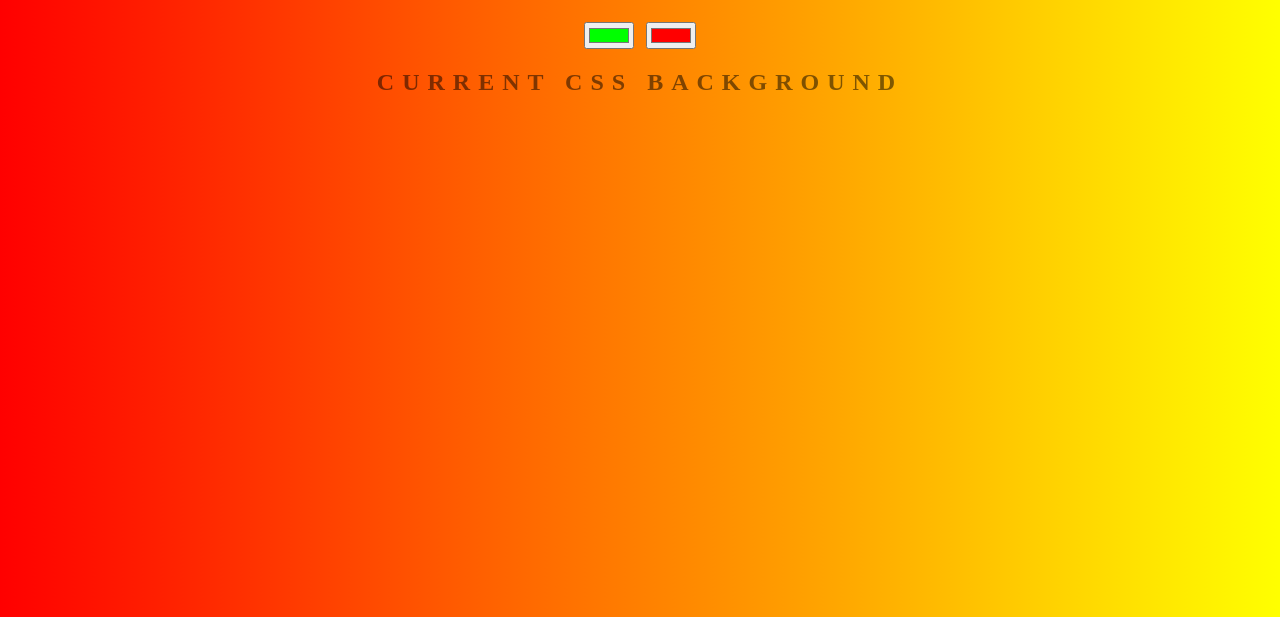
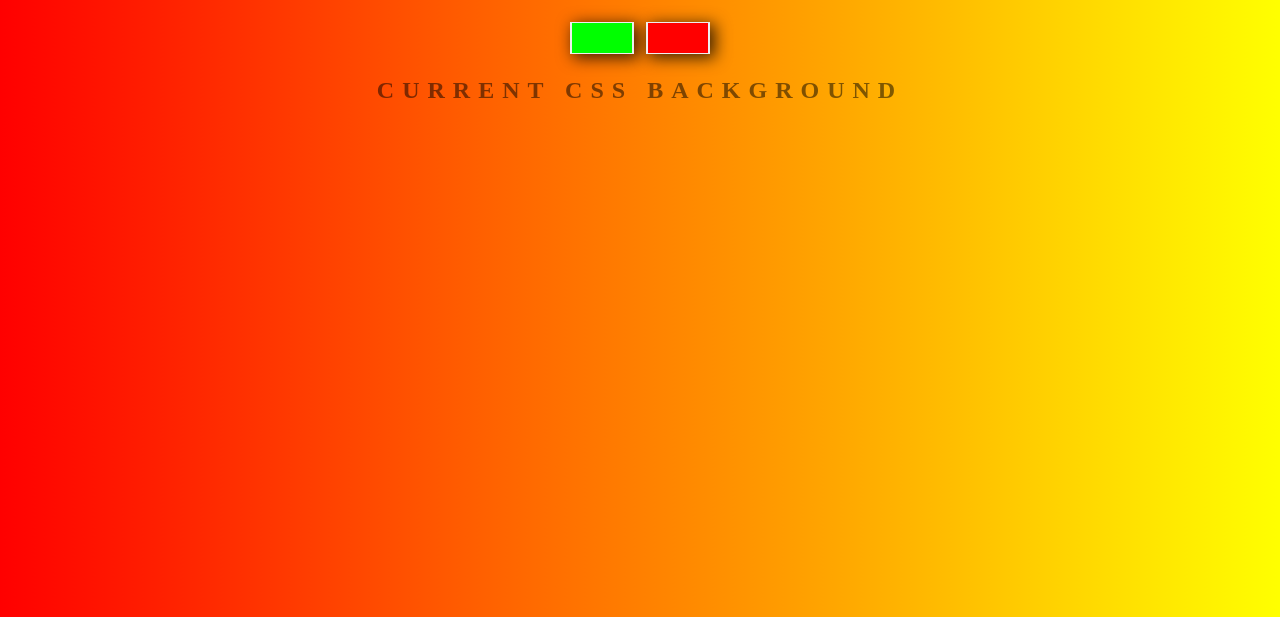
Before and after one commit to mwilson777/background-generator, a plain HTML site: page index.html in a window 1280 px wide. Shown: the part 183-800 px from the top of the page. Drawn offline with Linux system fonts and the light colour scheme.

Commit message:
Added styling to the color selectors

```diff
--- a/style.css
+++ b/style.css
@@ -25,3 +25,19 @@ h3 {
     letter-spacing: 0.01em;
 
 }
+
+input[type="color"] {
+    -webkit-appearance: none;
+    border: none;
+    width: 64px;
+    height: 32px;
+    box-shadow: 4px 3px 16px 1px rgba(0, 0, 0, 0.75);
+}
+
+input[type="color"]::-webkit-color-swatch-wrapper {
+    padding: 0;
+}
+
+input[type="color"]::-webkit-color-swatch {
+    border: none;
+}
```
